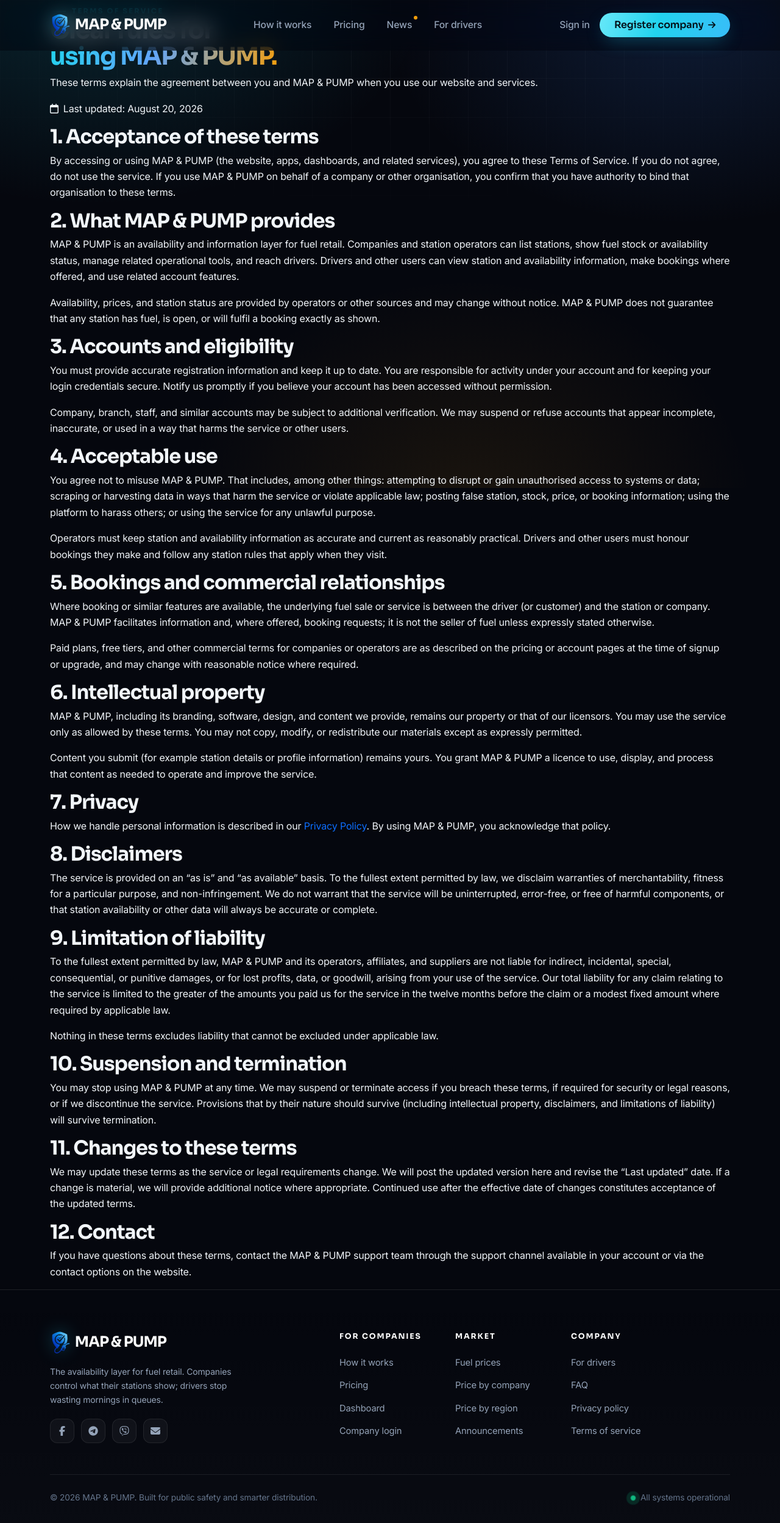
After one commit to MoleOFKO/Map_And_Pump, a PHP site: page /php/TermsOfService.php in a window 1280 px wide. The commit adds this page. Shown: the whole page at 61% size. Run offline with PHP 8.4, Linux system fonts and the light colour scheme.

Commit message:
PrivacyPolicy and TermsOfService updated at home page
read some and report needed

```diff
--- a/php/HomePage.php
+++ b/php/HomePage.php
@@ -463,7 +463,7 @@ require __DIR__ . '/partials/nav.php';
                 </ul>
 
                 <div class="d-sm-flex gap-3 mt-4">
-                    <a href="/register" class="btn btn-primary btn-lg px-4 py-3 mb-3 mb-sm-0 w-100 w-sm-auto">
+                    <a href="/php/Login/login.php" class="btn btn-primary btn-lg px-4 py-3 mb-3 mb-sm-0 w-100 w-sm-auto">
                         <i class="fa-solid fa-location-crosshairs me-2"></i>Find fuel near me
                     </a>
                 </div>
--- /dev/null
+++ b/php/TermsOfService.php
@@ -0,0 +1,89 @@
+<?php
+$page_title = 'Terms of Service | MAP & PUMP';
+$page_description = 'The terms that govern your use of MAP & PUMP.';
+$page_styles = ['/css/LegalPage.css'];
+
+require __DIR__ . '/partials/head.php';
+require __DIR__ . '/partials/nav.php';
+?>
+
+<main class="legal-page">
+    <div class="container">
+        <header class="legal-hero">
+            <span class="eyebrow">Terms of service</span>
+            <h1>Clear rules for<br><span class="text-gradient-accent">using MAP &amp; PUMP.</span></h1>
+            <p>These terms explain the agreement between you and MAP &amp; PUMP when you use our website and services.</p>
+            <p class="legal-updated"><i class="fa-regular fa-calendar me-2"></i>Last updated: August 20, 2026</p>
+        </header>
+
+        <article class="legal-content">
+            <section>
+                <h2>1. Acceptance of these terms</h2>
+                <p>By accessing or using MAP &amp; PUMP (the website, apps, dashboards, and related services), you agree to these Terms of Service. If you do not agree, do not use the service. If you use MAP &amp; PUMP on behalf of a company or other organisation, you confirm that you have authority to bind that organisation to these terms.</p>
+            </section>
+
+            <section>
+                <h2>2. What MAP &amp; PUMP provides</h2>
+                <p>MAP &amp; PUMP is an availability and information layer for fuel retail. Companies and station operators can list stations, show fuel stock or availability status, manage related operational tools, and reach drivers. Drivers and other users can view station and availability information, make bookings where offered, and use related account features.</p>
+                <p>Availability, prices, and station status are provided by operators or other sources and may change without notice. MAP &amp; PUMP does not guarantee that any station has fuel, is open, or will fulfil a booking exactly as shown.</p>
+            </section>
+
+            <section>
+                <h2>3. Accounts and eligibility</h2>
+                <p>You must provide accurate registration information and keep it up to date. You are responsible for activity under your account and for keeping your login credentials secure. Notify us promptly if you believe your account has been accessed without permission.</p>
+                <p>Company, branch, staff, and similar accounts may be subject to additional verification. We may suspend or refuse accounts that appear incomplete, inaccurate, or used in a way that harms the service or other users.</p>
+            </section>
+
+            <section>
+                <h2>4. Acceptable use</h2>
+                <p>You agree not to misuse MAP &amp; PUMP. That includes, among other things: attempting to disrupt or gain unauthorised access to systems or data; scraping or harvesting data in ways that harm the service or violate applicable law; posting false station, stock, price, or booking information; using the platform to harass others; or using the service for any unlawful purpose.</p>
+                <p>Operators must keep station and availability information as accurate and current as reasonably practical. Drivers and other users must honour bookings they make and follow any station rules that apply when they visit.</p>
+            </section>
+
+            <section>
+                <h2>5. Bookings and commercial relationships</h2>
+                <p>Where booking or similar features are available, the underlying fuel sale or service is between the driver (or customer) and the station or company. MAP &amp; PUMP facilitates information and, where offered, booking requests; it is not the seller of fuel unless expressly stated otherwise.</p>
+                <p>Paid plans, free tiers, and other commercial terms for companies or operators are as described on the pricing or account pages at the time of signup or upgrade, and may change with reasonable notice where required.</p>
+            </section>
+
+            <section>
+                <h2>6. Intellectual property</h2>
+                <p>MAP &amp; PUMP, including its branding, software, design, and content we provide, remains our property or that of our licensors. You may use the service only as allowed by these terms. You may not copy, modify, or redistribute our materials except as expressly permitted.</p>
+                <p>Content you submit (for example station details or profile information) remains yours. You grant MAP &amp; PUMP a licence to use, display, and process that content as needed to operate and improve the service.</p>
+            </section>
+
+            <section>
+                <h2>7. Privacy</h2>
+                <p>How we handle personal information is described in our <a href="/php/PrivacyPolicy.php">Privacy Policy</a>. By using MAP &amp; PUMP, you acknowledge that policy.</p>
+            </section>
+
+            <section>
+                <h2>8. Disclaimers</h2>
+                <p>The service is provided on an “as is” and “as available” basis. To the fullest extent permitted by law, we disclaim warranties of merchantability, fitness for a particular purpose, and non-infringement. We do not warrant that the service will be uninterrupted, error-free, or free of harmful components, or that station availability or other data will always be accurate or complete.</p>
+            </section>
+
+            <section>
+                <h2>9. Limitation of liability</h2>
+                <p>To the fullest extent permitted by law, MAP &amp; PUMP and its operators, affiliates, and suppliers are not liable for indirect, incidental, special, consequential, or punitive damages, or for lost profits, data, or goodwill, arising from your use of the service. Our total liability for any claim relating to the service is limited to the greater of the amounts you paid us for the service in the twelve months before the claim or a modest fixed amount where required by applicable law.</p>
+                <p>Nothing in these terms excludes liability that cannot be excluded under applicable law.</p>
+            </section>
+
+            <section>
+                <h2>10. Suspension and termination</h2>
+                <p>You may stop using MAP &amp; PUMP at any time. We may suspend or terminate access if you breach these terms, if required for security or legal reasons, or if we discontinue the service. Provisions that by their nature should survive (including intellectual property, disclaimers, and limitations of liability) will survive termination.</p>
+            </section>
+
+            <section>
+                <h2>11. Changes to these terms</h2>
+                <p>We may update these terms as the service or legal requirements change. We will post the updated version here and revise the “Last updated” date. If a change is material, we will provide additional notice where appropriate. Continued use after the effective date of changes constitutes acceptance of the updated terms.</p>
+            </section>
+
+            <section>
+                <h2>12. Contact</h2>
+                <p>If you have questions about these terms, contact the MAP &amp; PUMP support team through the support channel available in your account or via the contact options on the website.</p>
+            </section>
+        </article>
+    </div>
+</main>
+
+<?php require __DIR__ . '/partials/footer.php'; ?>
--- a/php/partials/footer.php
+++ b/php/partials/footer.php
@@ -43,8 +43,8 @@
                 <ul class="footer-links">
                     <li><a href="/HomePage.php#drivers">For drivers</a></li>
                     <li><a href="/HomePage.php#faq">FAQ</a></li>
-                    <li><a href="#">Privacy policy</a></li>
-                    <li><a href="#">Terms of service</a></li>
+                    <li><a href="/php/PrivacyPolicy.php">Privacy policy</a></li>
+                    <li><a href="/php/TermsOfService.php">Terms of service</a></li>
                 </ul>
             </div>
         </div>
```
Also changed, not shown: php/PrivacyPolicy.php (added, +71 -0 lines).
